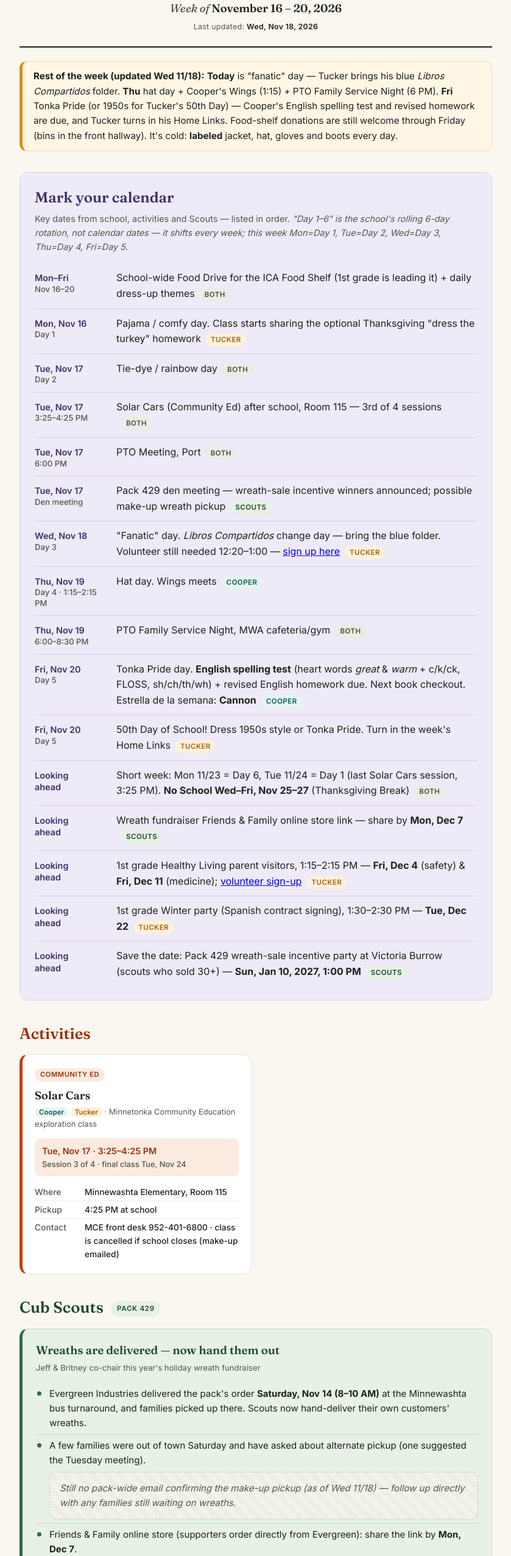
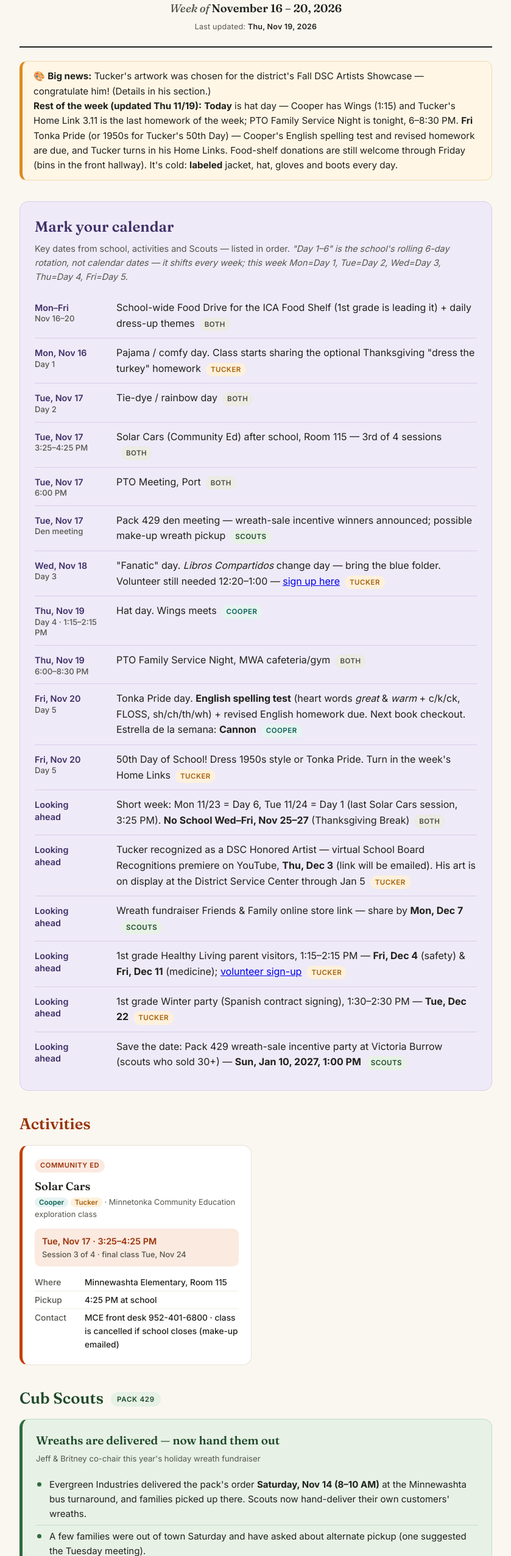
Before and after one commit to jeffbtruitt-gif/Kids-School-Weekly-Newsletter, a plain HTML site: page index.html in a window 1280 px wide. Shown: the part 148-2700 px from the top of the page at 61% size, without its empty margins (220-1059 px from the left). Drawn offline with Linux system fonts and the light colour scheme.

Commit message:
Weekly Update — Nov 16–20, 2026

```diff
--- a/index.html
+++ b/index.html
@@ -468,13 +468,13 @@
     <div class="kicker">Minnewashta Elementary · The Truitt Family</div>
     <h1>The Weekly Update</h1>
     <div class="dateline">Week of <b>November 16 – 20, 2026</b></div>
-    <div class="updated" style="margin-top:6px;font-size:.78rem;color:var(--ink-soft);letter-spacing:.02em;">Last updated: <b style="color:var(--ink);font-weight:600;">Wed, Nov 18, 2026</b></div>
+    <div class="updated" style="margin-top:6px;font-size:.78rem;color:var(--ink-soft);letter-spacing:.02em;">Last updated: <b style="color:var(--ink);font-weight:600;">Thu, Nov 19, 2026</b></div>
   </header>
 
   <!-- MORNING REMINDER -->
   <section style="margin-top:22px;">
     <div style="background:#fff6e6;border:1px solid #f0d9a8;border-left:5px solid var(--tucker);border-radius:12px;padding:12px 18px;font-size:.95rem;color:var(--ink);">
-      <b>Rest of the week (updated Wed 11/18):</b> <b>Today</b> is "fanatic" day — Tucker brings his blue <i>Libros Compartidos</i> folder. <b>Thu</b> hat day + Cooper's Wings (1:15) + PTO Family Service Night (6 PM). <b>Fri</b> Tonka Pride (or 1950s for Tucker's 50th Day) — Cooper's English spelling test and revised homework are due, and Tucker turns in his Home Links. Food-shelf donations are still welcome through Friday (bins in the front hallway). It's cold: <b>labeled</b> jacket, hat, gloves and boots every day.
+      🎨 <b>Big news:</b> Tucker's artwork was chosen for the district's Fall DSC Artists Showcase — congratulate him! (Details in his section.)<br><b>Rest of the week (updated Thu 11/19):</b> <b>Today</b> is hat day — Cooper has Wings (1:15) and Tucker's Home Link 3.11 is the last homework of the week; PTO Family Service Night is tonight, 6–8:30 PM. <b>Fri</b> Tonka Pride (or 1950s for Tucker's 50th Day) — Cooper's English spelling test and revised homework are due, and Tucker turns in his Home Links. Food-shelf donations are still welcome through Friday (bins in the front hallway). It's cold: <b>labeled</b> jacket, hat, gloves and boots every day.
     </div>
   </section>
 
@@ -534,6 +534,10 @@
         </li>
         <li>
           <div class="cal-when">Looking<br>ahead</div>
+          <div class="cal-what">Tucker recognized as a DSC Honored Artist — virtual School Board Recognitions premiere on YouTube, <b>Thu, Dec 3</b> (link will be emailed). His art is on display at the District Service Center through Jan 5<span class="who tag-tucker">Tucker</span></div>
+        </li>
+        <li>
+          <div class="cal-when">Looking<br>ahead</div>
           <div class="cal-what">Wreath fundraiser Friends &amp; Family online store link — share by <b>Mon, Dec 7</b><span class="who tag-family">Scouts</span></div>
         </li>
         <li>
@@ -579,7 +583,7 @@
       <ul>
         <li>Evergreen Industries delivered the pack's order <b>Saturday, Nov 14 (8–10 AM)</b> at the Minnewashta bus turnaround, and families picked up there. Scouts now hand-deliver their own customers' wreaths.</li>
         <li>A few families were out of town Saturday and have asked about alternate pickup (one suggested the Tuesday meeting).
-          <span class="placeholder" style="display:block;margin-top:6px;">Still no pack-wide email confirming the make-up pickup (as of Wed 11/18) — follow up directly with any families still waiting on wreaths.</span>
+          <span class="placeholder" style="display:block;margin-top:6px;">Still no pack-wide email confirming the make-up pickup (as of Thu 11/19) — follow up directly with any families still waiting on wreaths.</span>
         </li>
         <li>Friends &amp; Family online store (supporters order directly from Evergreen): share the link by <b>Mon, Dec 7</b>.</li>
         <li><b>Tue, Nov 17 den meeting:</b> wreath-sale incentive winners are announced — squishies for every scout who sold 12+, Target gift cards for the top 3 sellers, and Burrow tickets for scouts who sold 30+.</li>
@@ -644,9 +648,8 @@
       <ul>
         <li>Cooper's Wings group meets on <b>Day 4, 1:15–2:15 PM</b> — this week that's <b>Thursday, Nov 19.</b> (Next week's Day 4 doesn't come until after Thanksgiving.)</li>
         <li>Weekly contract routine: a family-discussion question, a choice extension activity, and a guardian signature on the blue folder each week.</li>
-        <li>Questions? Reach her at <a href="mailto:Anne.McGinn@minnetonkaschools.org">Anne.McGinn@minnetonkaschools.org</a>.
-          <span class="placeholder" style="display:block;margin-top:6px;">No Wings email came in this week — schedule above is the standing Day 4 slot; check Cooper's folder for any change.</span>
-        </li>
+        <li><b>New (Wed 11/18): November SENG note, "Thriving Students."</b> Her takeaways for home: protect <b>P</b>laytime, <b>D</b>owntime, <b>F</b>amily time and sleep (9–12 hours for elementary kids); let kids be bored (device-free car rides); build everyday independence — let them pack their own bags and live with forgetting things; and aim for 20–25 minutes of family time at least five times a week. More at <a href="https://www.challengesuccess.org/resources/parent-hub/">Challenge Success</a>.</li>
+        <li>Questions? Reach her at <a href="mailto:Anne.McGinn@minnetonkaschools.org">Anne.McGinn@minnetonkaschools.org</a>. (Schedule above is the standing Day 4 slot — her note didn't change it; check Cooper's folder for any change.)</li>
       </ul>
     </div>
   </section>
@@ -670,6 +673,7 @@
       </div>
       <a class="nl-btn" href="https://docs.google.com/presentation/d/1TOdbcI0rPMS1nn1jxN0IJ0ioZXR8wtsvhuiamig3qEo/edit?usp=sharing">📄 Full newsletter</a>
       <ul>
+        <li>🎨 <b>Tucker is a DSC Honored Artist!</b> His artwork was picked for the district's Fall District Service Center Artists Showcase. It's on display at the DSC (next to Clear Springs Elementary on Hwy 101; open Mon–Fri 8 AM–4:30 PM) <b>through Jan 5, 2027</b> — a few pieces hang in the Community Room, so call (952) 401-5000 before visiting. He'll be recognized in the virtual School Board Recognitions premiere on YouTube <b>Thu, Dec 3</b> (link will be emailed and posted at minnetonkaschools.org/SchoolBoardMeetings); a certificate and a letter from the Superintendent are coming by mail.</li>
         <li><b>ICA Food Shelf drive</b> is the 1st grade service project — please donate if you can (the item list is on the last page of the newsletter).</li>
         <li><b>50th Day of School, Fri 11/20</b> — 1950s outfit or Tonka Pride gear.</li>
         <li><i>Libros Compartidos</i>: a parent volunteer is still needed <b>Wed 11/18, 12:20–1:00</b> — <a href="https://www.signupgenius.com/go/904084EACA82CA5F85-66730934-libros#/">sign up here</a>.</li>
```
